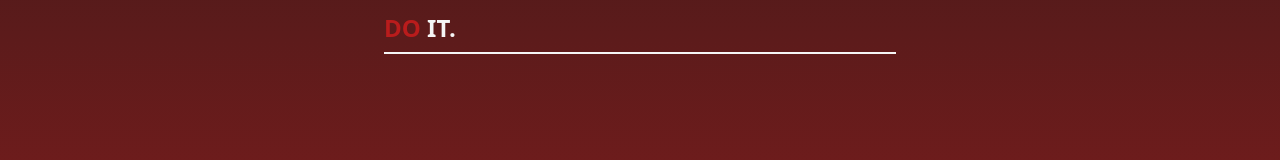
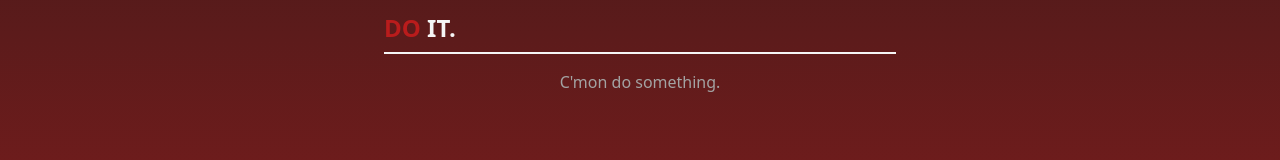
Before and after one commit to silentdany/defcon.do, a Next.js app: page / in a window 1280 px wide. Shown: the part 498-658 px from the top of the page. Built offline with nearby package versions, Linux system fonts and the light colour scheme.

Commit message:
fix: no todo message display

```diff
--- a/src/pages/index.tsx
+++ b/src/pages/index.tsx
@@ -17,10 +17,9 @@ const Home: NextPage = () => {
   const [groupedTodos, setGroupedTodos] = useState<{ [key: number]: Todo[] }>(
     []
   );
+  console.log("🚀 ~ file: index.tsx:18 ~ groupedTodos:", groupedTodos);
   const [fail, setFail] = useState(false);
-  console.log("🚀 ~ file: index.tsx:21 ~ fail:", fail);
   const [modal, setModal] = useState(false);
-  console.log("🚀 ~ file: index.tsx:22 ~ modal:", modal);
 
   const addTodo = (task: string, level: number) => {
     const timestamp = new Date().getTime();
@@ -197,7 +196,7 @@ const Home: NextPage = () => {
               <span className="text-red-700">Do</span> it.
             </h3>
             <div className="flex flex-col gap-4">
-              {!groupedTodos ? (
+              {Object.keys(groupedTodos).length === 0 ? (
                 <p className="text-center text-neutral-400">
                   C&apos;mon do something.
                 </p>
```
